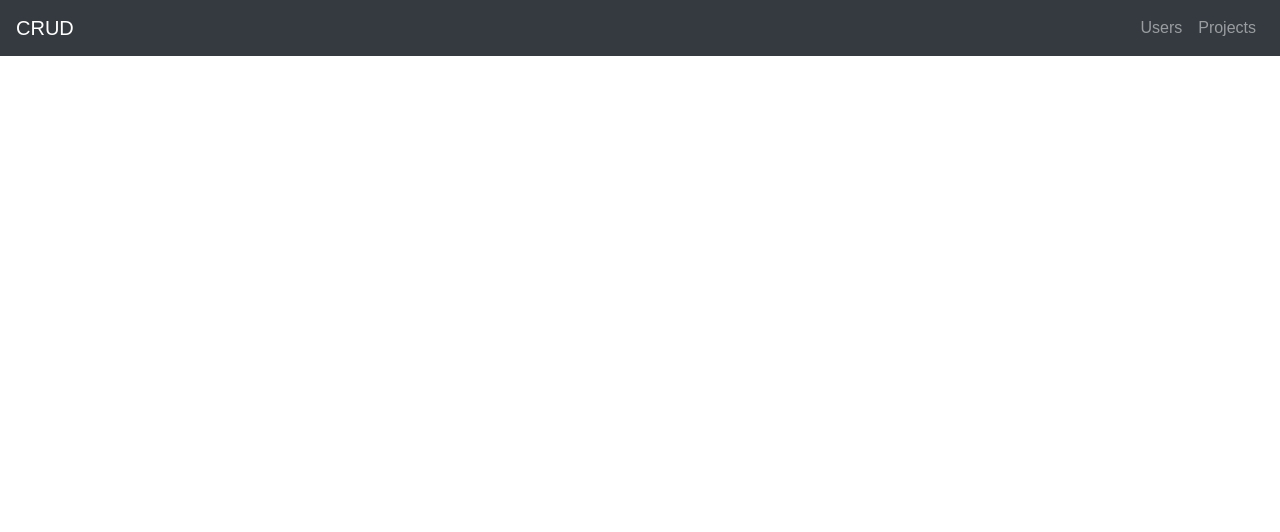
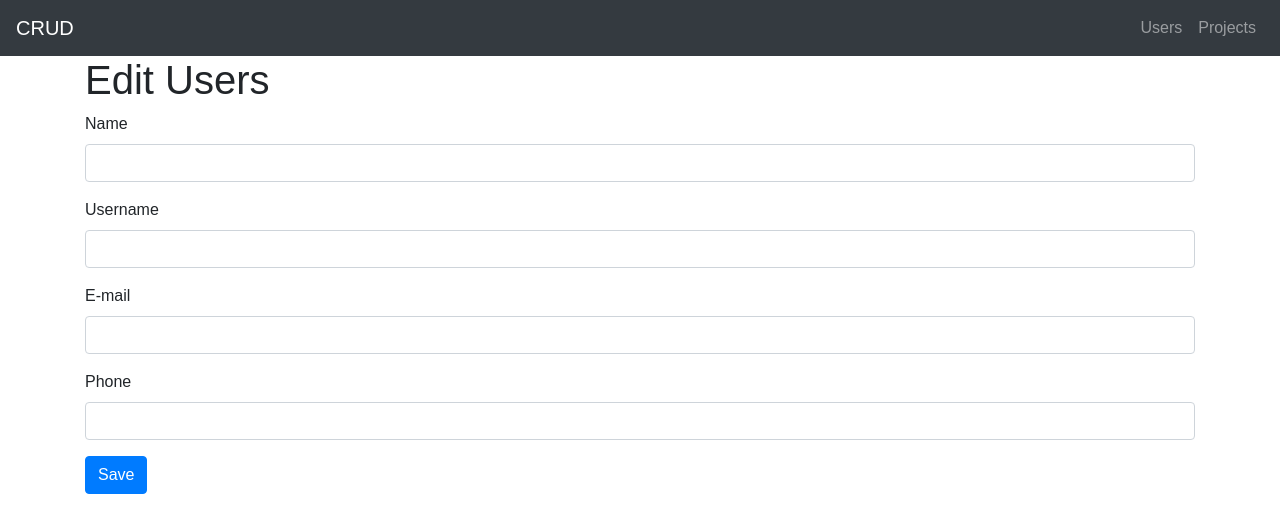
Before and after one commit to camposyuri/users-crud, a React (Create React App) app in the folder frontend/: page /edit/1 in a window 1280 px wide. Shown: the top 532 px of the page. Built offline with nearby package versions, Linux system fonts and the light colour scheme; no server answers.

Commit message:
[ADD] - Creating functions EditUser

```diff
--- a/frontend/src/pages/EditUser/index.js
+++ b/frontend/src/pages/EditUser/index.js
@@ -1,27 +1,99 @@
 import React, { useEffect, useState } from "react";
+import { Redirect } from "react-router-dom";
+import { Button, Container, Form, FormGroup, Input, Label } from "reactstrap";
 import api from "../../services/api";
 
 const EditUser = ({ match }) => {
-  const [form, setForm] = useState([
-    {
-      name: "",
-      email: "",
-    },
-  ]);
+  const [form, setForm] = useState({
+    name: "",
+    username: "",
+    email: "",
+    number: "",
+  });
+
+  const [success, setSuccess] = useState(false);
 
   useEffect(() => {
     api.get("/users/" + match.params.id).then((response) => {
-      setForm(response.data);
+      setForm(response.data[0]);
     });
   }, [match.params.id]);
 
+  const handleValue = (field) => ({ target }) => {
+    setForm({
+      ...form,
+      [field]: target.value,
+    });
+  };
+
+  const save = () => {
+    api
+      .put("/users/" + match.params.id, {
+        ...form,
+      })
+      .then((_) => {
+        setSuccess(true);
+      });
+  };
+
+  if (success) {
+    return <Redirect to="/users" />;
+  }
+
   return (
     <>
-      <ul>
-        {form.map((item) => {
-          return <li key={item.id}>{item.name}</li>;
-        })}
-      </ul>
+      <Container>
+        <h1>Edit Users</h1>
+        <Form>
+          <FormGroup>
+            <Label htmlFor="name">Name</Label>
+            <Input
+              id="name"
+              type="text"
+              name="name"
+              value={form.name}
+              onChange={handleValue("name")}
+            />
+          </FormGroup>
+
+          <FormGroup>
+            <Label htmlFor="name">Username</Label>
+            <Input
+              id="name"
+              type="text"
+              name="name"
+              value={form.username}
+              onChange={handleValue("username")}
+            />
+          </FormGroup>
+
+          <FormGroup>
+            <Label htmlFor="name">E-mail</Label>
+            <Input
+              id="email"
+              type="text"
+              name="email"
+              value={form.email}
+              onChange={handleValue("email")}
+            />
+          </FormGroup>
+
+          <FormGroup>
+            <Label htmlFor="name">Phone</Label>
+            <Input
+              id="number"
+              type="text"
+              name="number"
+              value={form.number}
+              onChange={handleValue("number")}
+            />
+          </FormGroup>
+
+          <Button color="primary" onClick={save}>
+            Save
+          </Button>
+        </Form>
+      </Container>
     </>
   );
 };
--- a/frontend/src/pages/Users/index.js
+++ b/frontend/src/pages/Users/index.js
@@ -49,7 +49,11 @@ const Users = () => {
               <Link className="btn btn-warning" to={"/edit/" + item.id}>
                 Edit
               </Link>
-              <Button className="ml-2" onClick={() => handleDelete(item.id)}>
+              <Button
+                className="ml-2"
+                color="danger"
+                onClick={() => handleDelete(item.id)}
+              >
                 Delete
               </Button>
             </TableBody>
```
